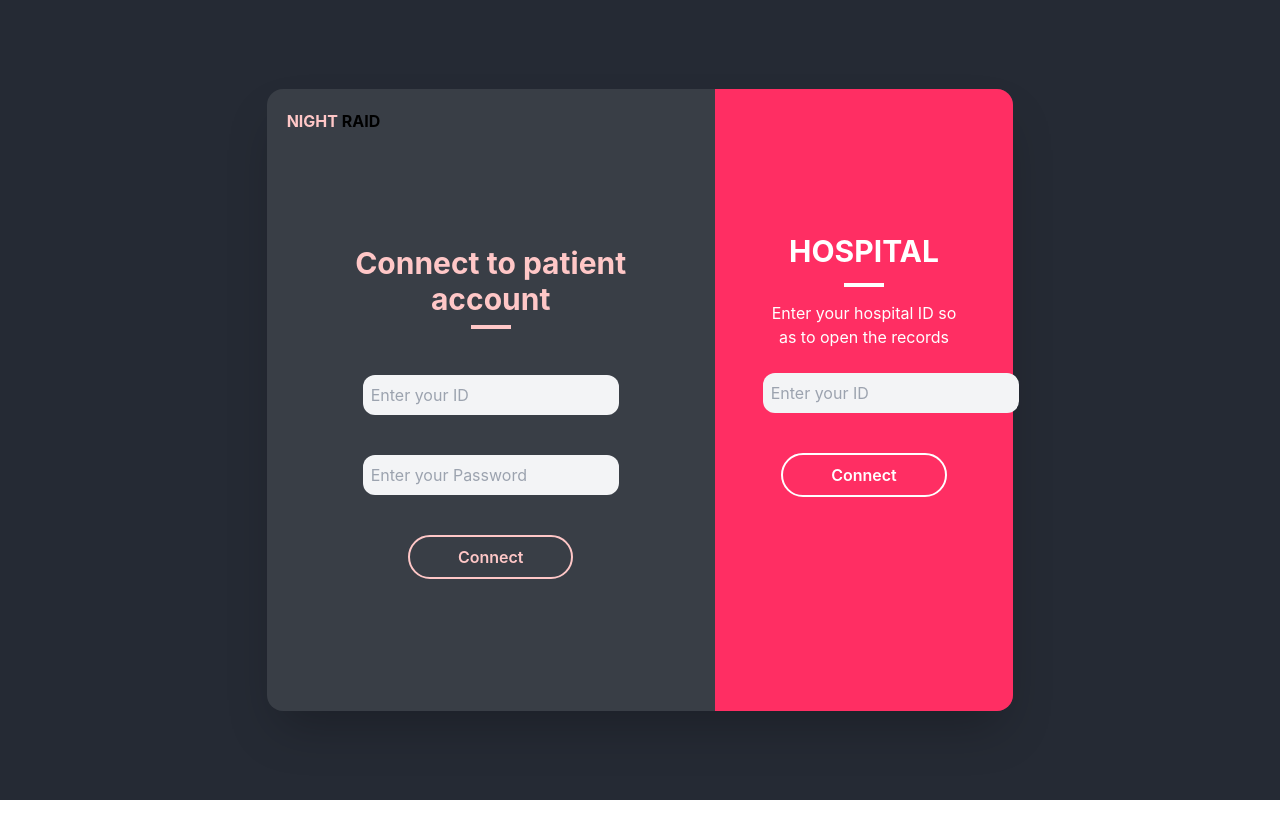
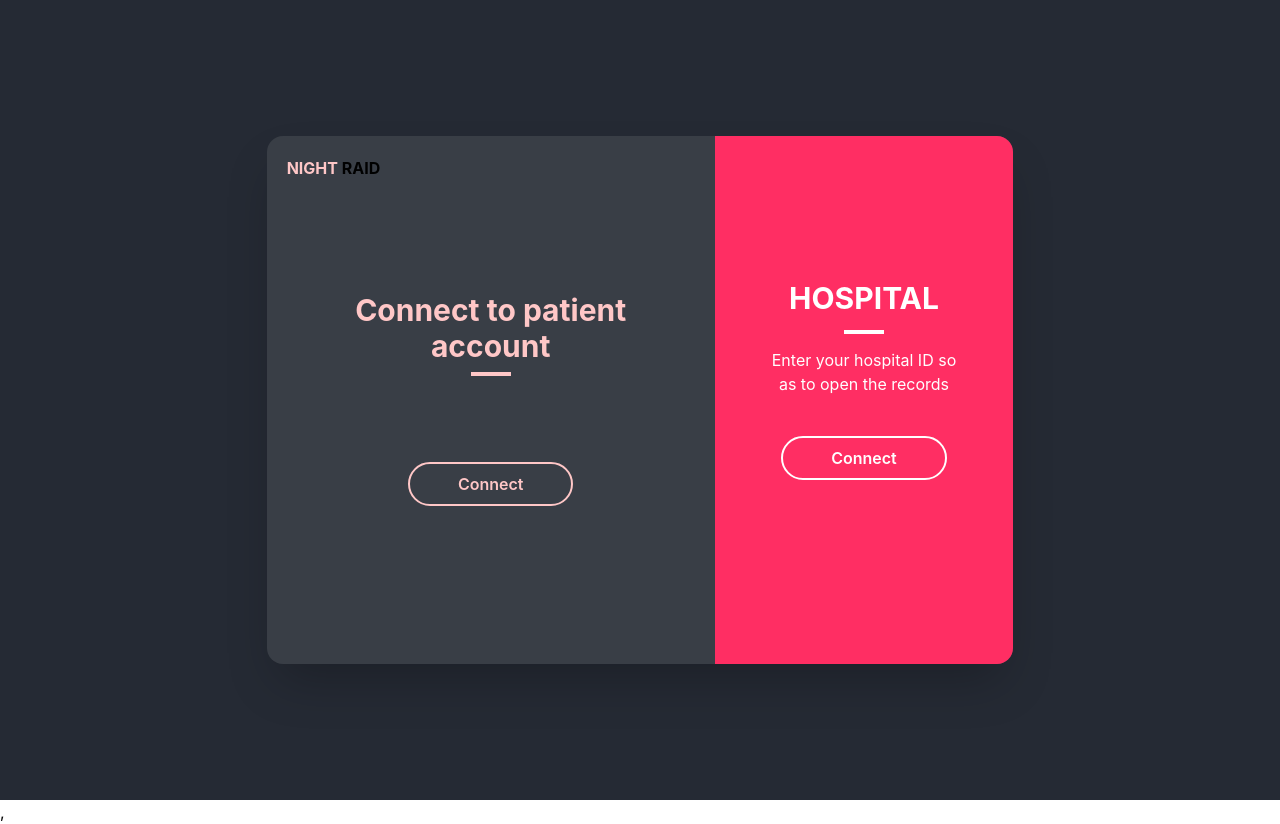
Before and after one commit to prithvi009/solana, a Next.js app: page / in a window 1280 px wide. Before the commit the page ends 800 px from the top, so only its background shows below. Built offline with nearby package versions, Linux system fonts and the light colour scheme.

Commit message:
wallet added successfully

```diff
--- /dev/null
+++ b/components/Hospital.js
@@ -0,0 +1,11 @@
+
+
+function Hospital() {
+  return (
+    <div>
+      <h1>this is hospital</h1>
+    </div>
+  )
+}
+
+export default Hospital
--- a/components/Login.js
+++ b/components/Login.js
@@ -1,4 +1,5 @@
 import Head from "next/head";
+import Hospital from "./Hospital";
 
 
 
@@ -27,14 +28,14 @@ function Login({onConnect}) {
           </h2>
           <div className="border-2 w-10 border-[#FFC7C7] inline-block mb-10"></div>
           <div className="flex flex-col items-center">
-          <div className="bg-gray-100 w-64 p-2 rounded-xl">
+          {/* <div className="bg-gray-100 w-64 p-2 rounded-xl">
           <input  className="bg-gray-100 rounded-md"type="email" name="email" placeholder="Enter your ID">
         </input>
         </div>
         <div className="bg-gray-100 w-64 p-2 rounded-xl mt-10">
         <input  className="bg-gray-100 rounded-md"type="password" name="password" placeholder="Enter your Password">
         </input>
-        </div>
+        </div> */}
         <button onClick={onConnect} className="border-2 border-[#FFC7C7] rounded-full text-[#FFC7C7] px-12 py-2 inline-block mt-10 font-semibold hover:bg-[#FFC7C7] hover:text-black">Connect</button>
 
           </div>
@@ -47,11 +48,11 @@ function Login({onConnect}) {
         </h2>
         <div className="border-2 w-10 border-white inline-block mb-2"></div>
         <div className="mb-10">Enter your hospital ID so as to open the records
-        <div className="bg-gray-100 w-64 p-2 rounded-xl mt-6">
+        {/* <div className="bg-gray-100 w-64 p-2 rounded-xl mt-6">
           <input  className="bg-gray-100 rounded-md "type="email" name="email" placeholder="Enter your ID">
         </input>
-        </div>
-        <a href="#" className="border-2 border-white rounded-full px-12 py-2 inline-block mt-10 font-semibold hover:bg-white hover:text-black">Connect</a>
+        </div> */}
+        <button  onClick={onConnect} className="border-2 border-white rounded-full px-12 py-2 inline-block mt-10 font-semibold hover:bg-white hover:text-black">Connect</button>
         </div>
         </div>
 
--- a/pages/index.js
+++ b/pages/index.js
@@ -13,6 +13,7 @@ export default function Home() {
   const [correctNetwork, setCorrectNetwork] = useState(false);
   const [currentAccount, setCurrentAccount] = useState('');
   const onConnect = async() =>{
+    console.log("prithviraj");
     try{
 
       const {ethereum } = window;
@@ -31,7 +32,7 @@ export default function Home() {
       else{
         setCorrectNetwork(true);
         console.log("connected ");
-        setUserLogged(true);
+
       }
     }
     catch(error){
@@ -39,6 +40,7 @@ export default function Home() {
     }
 
     const accounts = await ethereum.request({method : 'eth_requestAccounts'});
+    // setCurrentAccount(accounts[0]);
   }
 
   const onDisconnect = () =>{
@@ -50,8 +52,8 @@ export default function Home() {
 {/* Login */}
 <div>
   {
-    !isUserLogged ? <Login onConnect={onConnect}/> : isUserLogged ? <Homes/> : <h1>error</h1>
-  }
+    !isUserLogged ? <Login onConnect={onConnect}/> :  isUserLogged ? <Homes/> : <h1>there is an error</h1>
+  },
 </div>
 
 
```
Also changed, not shown: components/ConnectWallet.js (added).
